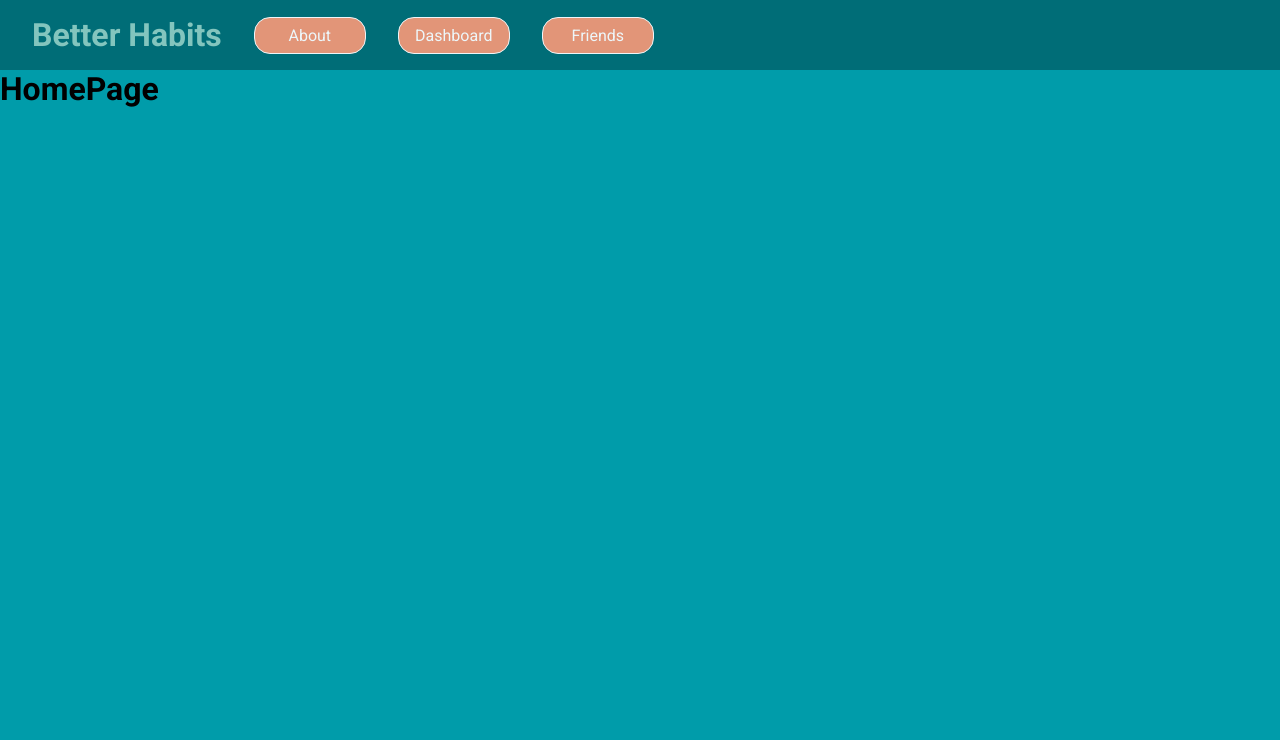
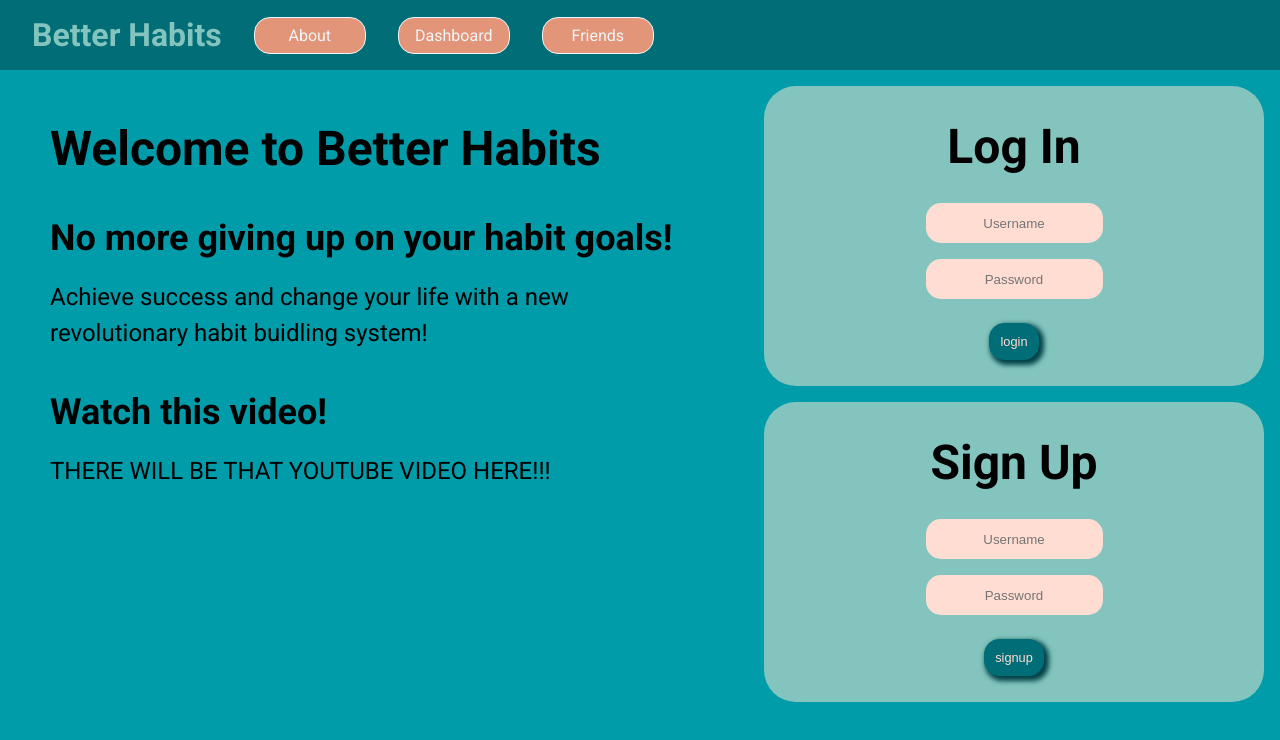
Before and after one commit to octopi-lab/better-habits, a React app: page / in a window 1280 px wide. Shown: the top 740 px of the page. Built offline with nearby package versions, Linux system fonts and the light colour scheme.

Commit message:
rough draft of homepage
Co-authored-by: Eric Dunn <ELDunn@users.noreply.github.com>
Co-authored-by: Cartlong7 <Cartlong7@users.noreply.github.com>
Co-authored-by: Samuel Lee <leesamuel423@users.noreply.github.com>
Co-authored-by: Suigin1 <Suigin1@users.noreply.github.com>

```diff
--- a/client/components/Home.jsx
+++ b/client/components/Home.jsx
@@ -1,10 +1,24 @@
 import React, { Component } from 'react';
 import { Link } from 'react-router-dom';
+import Login from './Login.jsx';
+import Signup from './Signup.jsx';
 
 function Home() {
 
     return (
-      <h1>HomePage</h1>
+			<div className="home">
+				<div className="welcome">
+					<h1>Welcome to Better Habits</h1>
+					<h2>No more giving up on your habit goals!</h2>
+					<p>Achieve success and change your life with a new revolutionary habit buidling system!</p>
+					<h2>Watch this video!</h2>
+					<p>THERE WILL BE THAT YOUTUBE VIDEO HERE!!!</p>
+				</div>
+				<div className="logsign-forms">
+					<Login />
+					<Signup />
+				</div>
+			</div>
     );
 }
 
--- /dev/null
+++ b/client/stylesheets/_home.scss
@@ -0,0 +1,26 @@
+.home {
+	display: flex;
+	flex-direction: row;
+	justify-content: space-between;
+	.welcome {
+		text-align: left;
+		padding: 50px;
+	}
+
+	h1 {
+		font-size: 48px;
+		margin-bottom: 20px;
+	}
+
+	h2 {
+		font-size: 36px;
+		margin-top: 40px;
+	}
+
+	p {
+		font-size: 24px;
+		line-height: 1.5;
+		margin-top: 20px;
+		margin-bottom: 20px;
+	}
+}
--- a/client/stylesheets/application.scss
+++ b/client/stylesheets/application.scss
@@ -7,3 +7,4 @@
 @import 'login';
 @import 'signup';
 @import 'sidebar';
+@import 'home';
```
